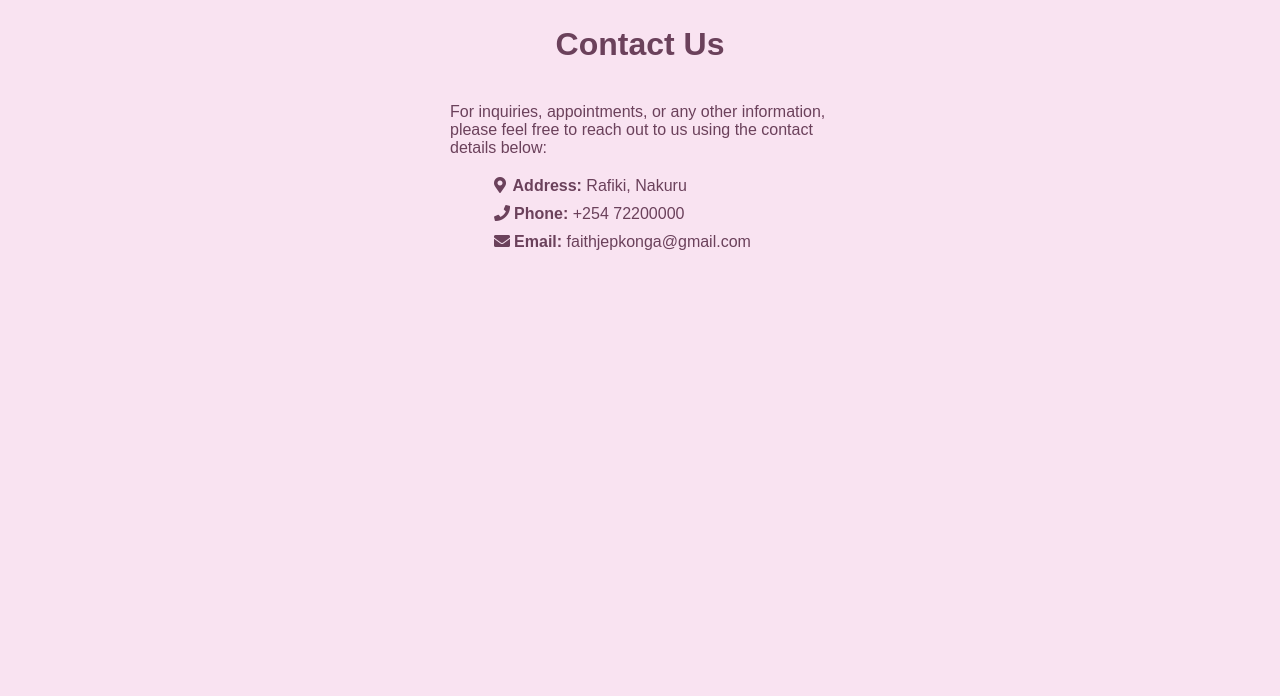
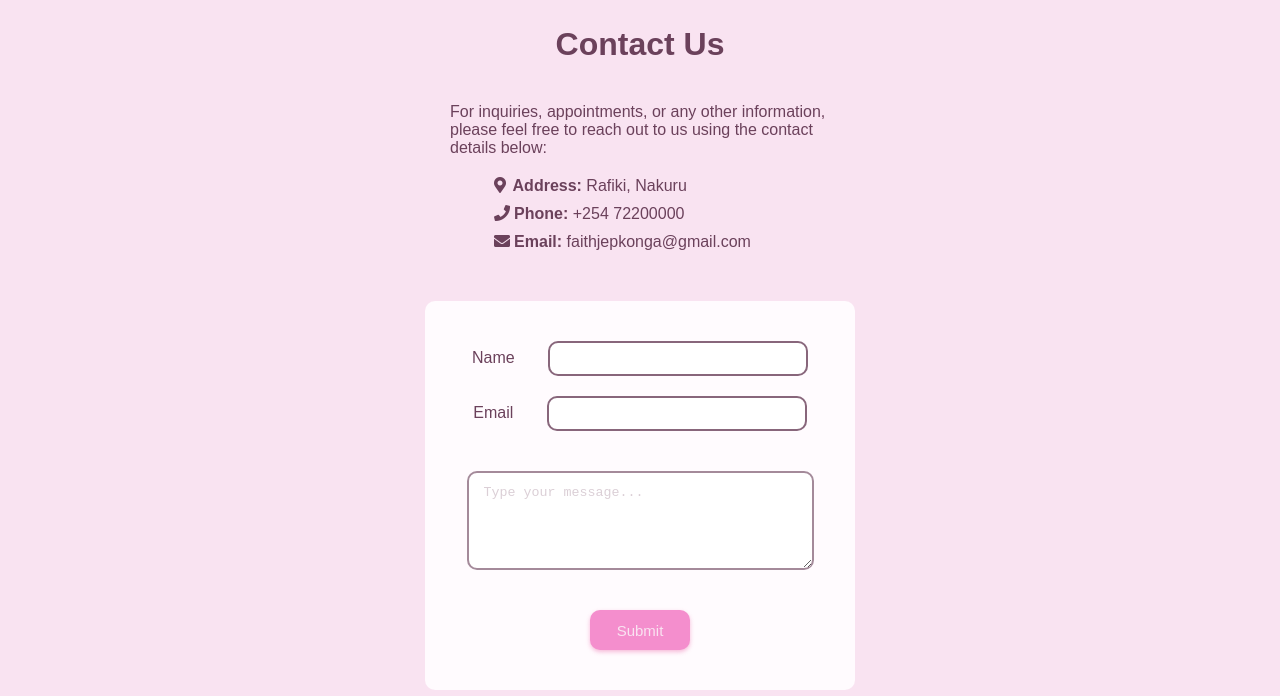
Before and after one commit to Anonymous-V73X/Faith, a plain HTML site: page contacts.html in a window 1280 px wide. Shown: the part 94-790 px from the top of the page. Drawn offline with Linux system fonts and the light colour scheme; a web font is replaced by a local one.

Commit message:
Add files via upload

```diff
--- a/contacts.html
+++ b/contacts.html
@@ -1,21 +1,20 @@
 <!DOCTYPE html>
 <html>
-
   <head>
     <title>My Layout</title>
-  <link rel="stylesheet" href="style.css">
+    <link rel="stylesheet" href="style.css" />
 
-  <link rel="stylesheet" href="https://cdnjs.cloudflare.com/ajax/libs/font-awesome/5.15.3/css/all.min.css">
-
+    <link
+      rel="stylesheet"
+      href="https://cdnjs.cloudflare.com/ajax/libs/font-awesome/5.15.3/css/all.min.css"
+    />
   </head>
 
   <body>
     <header>
-
       <div class="logo">
-    <img class="logo-img" src="./saloon.jpg" alt="">
+        <img class="logo-img" src="./saloon.jpg" alt="" />
       </div>
-
 
       <div class="nav">
         <ul>
@@ -25,25 +24,66 @@
           <li><a href="contacts.html">Contacts</a></li>
         </ul>
       </div>
-
     </header>
 
     <div class="contact-section">
       <h1>Contact Us</h1>
-    <p>For inquiries, appointments, or any other information, please feel free to reach out to us using the contact
-      details below:</p>
-    <ul style="display: flex; flex-direction:column; gap:10px;">
-      <li><i class="fas fa-map-marker-alt" style="margin-right: 2px;"></i> <b>Address:</b>  Rafiki, Nakuru</li>
-      <li><i class="fas fa-phone" style="margin-right: 4px;"></i><b>Phone:</b> +254 72200000</li>
-      <li><i class="fas fa-envelope" style="margin-right: 4px;"></i><b>Email:</b> faithjepkonga@gmail.com</li>
+      <p>
+        For inquiries, appointments, or any other information, please feel free
+        to reach out to us using the contact details below:
+      </p>
+      <ul style="display: flex; flex-direction: column; gap: 10px">
+        <li>
+          <i class="fas fa-map-marker-alt" style="margin-right: 2px"></i>
+          <b>Address:</b> Rafiki, Nakuru
+        </li>
+        <li>
+          <i class="fas fa-phone" style="margin-right: 4px"></i
+          ><b>Phone:</b> +254 72200000
+        </li>
+        <li>
+          <i class="fas fa-envelope" style="margin-right: 4px"></i
+          ><b>Email:</b> faithjepkonga@gmail.com
+        </li>
       </ul>
 
+      <form method="POST">
+        <div class="inputz">
+          Name &nbsp&nbsp<input
+            type="text"
+            class="form-control"
+            name="Name"
+            required
+          />
         </div>
 
-  <footer style="margin-bottom:0px!important; margin-top:35%;">
+        <div class="inputz" style="margin-bottom: 10px">
+          Email&nbsp&nbsp
+          <input type="email" class="form-control" name="Email" required />
+        </div>
+
+        <div class="text-area">
+          <textarea
+            name="Message"
+            class="form-control"
+            rows="5"
+            placeholder="Type your message..."
+            required
+          ></textarea>
+        </div>
+
+        <div class="">
+          <button type="submit" class="submit-btn" onclick="sendForm(event)">
+            Submit
+          </button>
+        </div>
+      </form>
+    </div>
+
+    <footer style="margin-bottom: 0px !important; margin-top: 35%">
       <p>&copy; 2023 Faith Jelagat. All rights reserved.</p>
     </footer>
 
+    <script src="./script.js"></script>
   </body>
-
 </html>
--- a/script.js
+++ b/script.js
@@ -0,0 +1,15 @@
+function sendForm(event) {
+  event.preventDefault();
+
+  const form = document.querySelector("form");
+
+  if (!form.checkValidity()) {
+    // alerting user to fill in details correctly
+    alert(
+      "Make sure you write your name and the email correctly as well as composing the message before submitting!"
+    );
+    return;
+  }
+
+  alert("Your message has been sent!");
+}
--- a/style.css
+++ b/style.css
@@ -274,3 +274,88 @@ footer {
   margin-bottom: 8px;
 
 }
+
+textarea{
+  padding: 8px;
+  padding-top: 12px;
+  padding-left: 15px;
+ border: #6b415b9c 2px solid;
+ border-radius: 10px;
+ color: #744d65;
+ width: 320px;
+ margin-top: 10px;
+}
+
+textarea::placeholder{
+  color: #dbcfd6;
+}
+textarea:focus{
+   outline: #e4d6df 2px solid!important;
+  border: none;
+  padding: 20px;
+}
+
+.text-area{
+  display: flex;
+  gap: 10px;
+
+}
+
+
+input{
+ padding: 8px;
+ border: #6b415bcd 2px solid;
+ border-radius: 10px;
+ color: #744d65;
+ width: 240px;
+ margin-left: 20px;
+ background-color: #fff;
+
+
+}
+
+input:focus{
+  outline: #e4d6df 2px solid!important;
+  border: none;
+  padding: 10px;
+
+}
+
+form{
+  background-color: #fffbfe;
+
+  width: 350px;
+  padding: 40px;
+  display: flex;
+  flex-direction: column;
+  gap: 20px;
+  align-items: center;
+  justify-content: center;
+  height: 100%;
+  border-radius: 10px;
+  margin-top: 30px;
+}
+
+
+
+.submit-btn{
+  width: 100px;
+  height: 40px;
+
+  margin-top: 20px;
+  border-radius: 10px;
+  border: none;
+  box-shadow: 0 2px 4px rgba(231, 78, 155, 0.376);
+  background-color: #f48ecd;
+  color: #f9e3f1;
+  cursor: pointer;
+  font-size: 15px;
+
+
+}
+
+
+.submit-btn:hover{
+  box-shadow: none;
+  background-color: #febfe4;
+}
```
Lines whose indentation alone changed are shown as unchanged.
